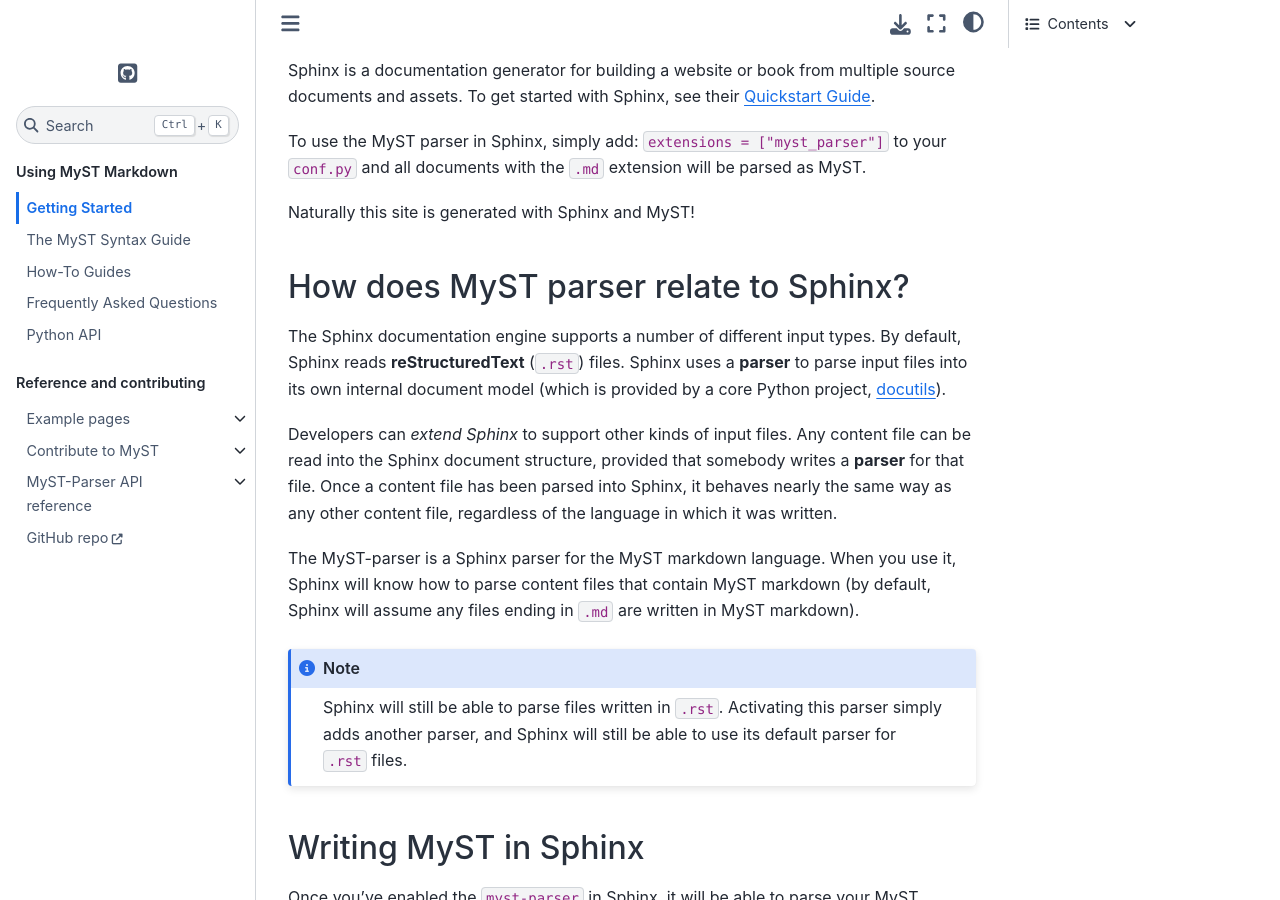
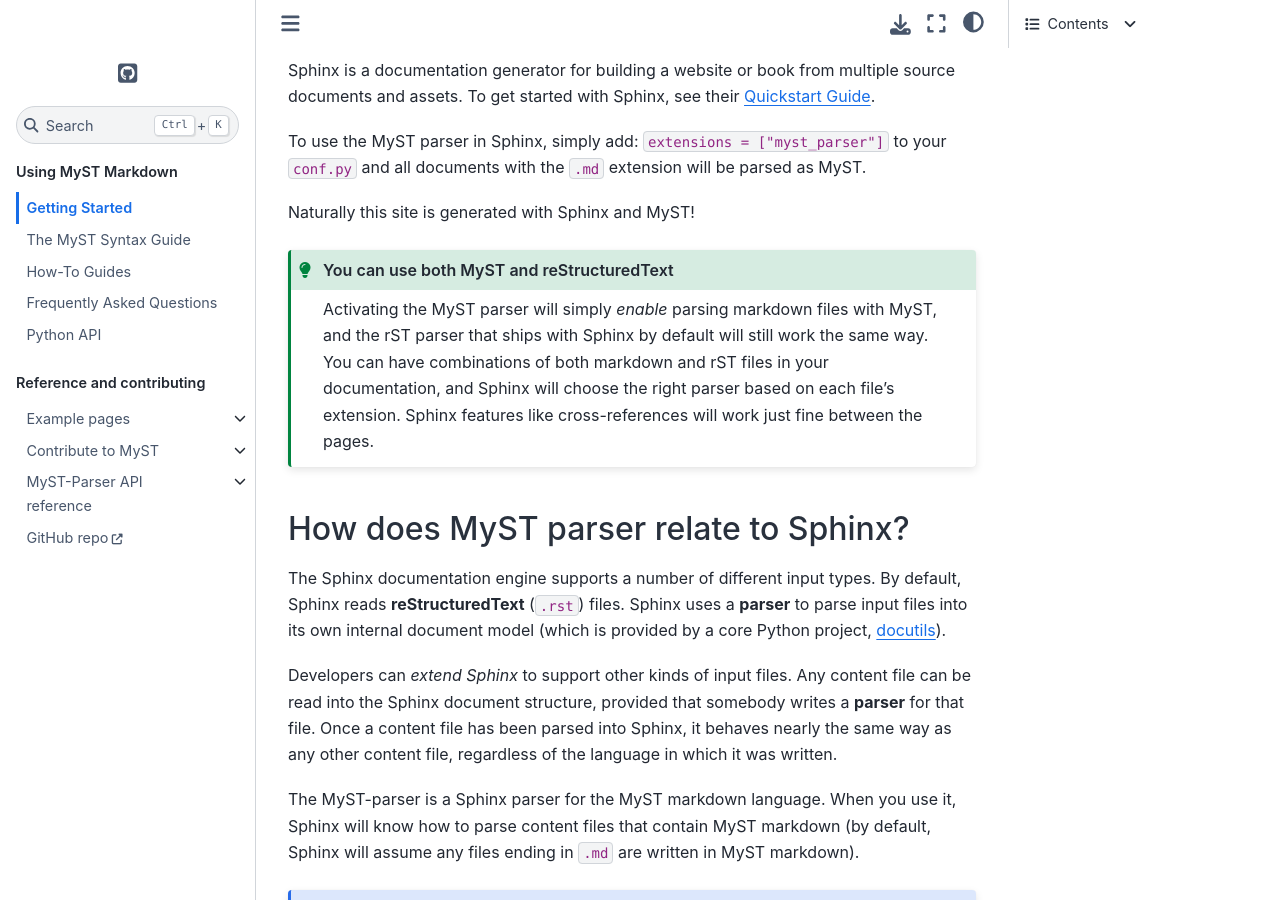
Before and after one commit to executablebooks/MyST-Parser, a Sphinx documentation site: the page built from docs/using/intro.md, in a window 1280 px wide and 900 px high, scrolled down 697 px. Built offline with Sphinx 7.4.7 and the Sphinx Book theme 1.1.4, drawn with Linux system fonts in a browser that asks for light colours.

Commit message:
using rst notes (#182)

````diff
--- a/docs/using/intro.md
+++ b/docs/using/intro.md
@@ -39,6 +39,16 @@
 To use the MyST parser in Sphinx, simply add: `extensions = ["myst_parser"]` to your `conf.py` and all documents with the `.md` extension will be parsed as MyST.
 
 Naturally this site is generated with Sphinx and MyST!
+
+```{admonition} You can use both MyST and reStructuredText
+:class: tip
+
+Activating the MyST parser will simply *enable* parsing markdown files with MyST, and the rST
+parser that ships with Sphinx by default will still work the same way. You can have
+combinations of both markdown and rST files in your documentation, and Sphinx will
+choose the right parser based on each file's extension. Sphinx features
+like cross-references will work just fine between the pages.
+```
 
 ## How does MyST parser relate to Sphinx?
 
````
Also changed, not shown: docs/index.md (+1 -0 lines).
